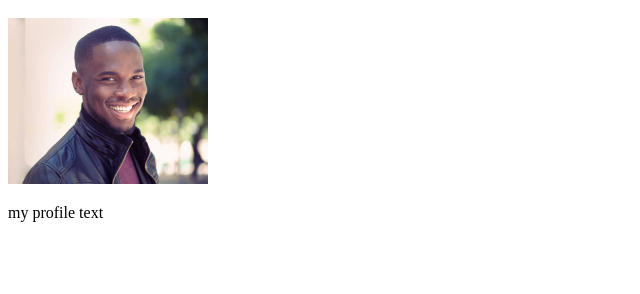
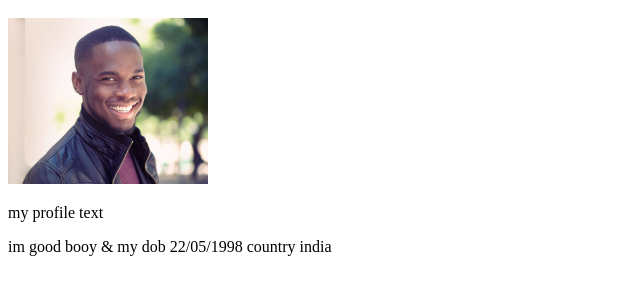
Before and after one commit to ajitha1507/first_project, a plain HTML site: page index.html in a window 1280 px wide. Shown: the part 120-414 px from the top of the page, without its empty margins (0-640 px from the left). Drawn offline with Linux system fonts and the light colour scheme.

Commit message:
added pragargh

```diff
--- a/index.html
+++ b/index.html
@@ -10,5 +10,6 @@
     <h1>new name</h1>
     <img width="200" src="profile.jpg" alt="">
     <p>my profile text</p>
+    <p>im good booy & my dob 22/05/1998 country india</p>
 </body>
 </html>
```
